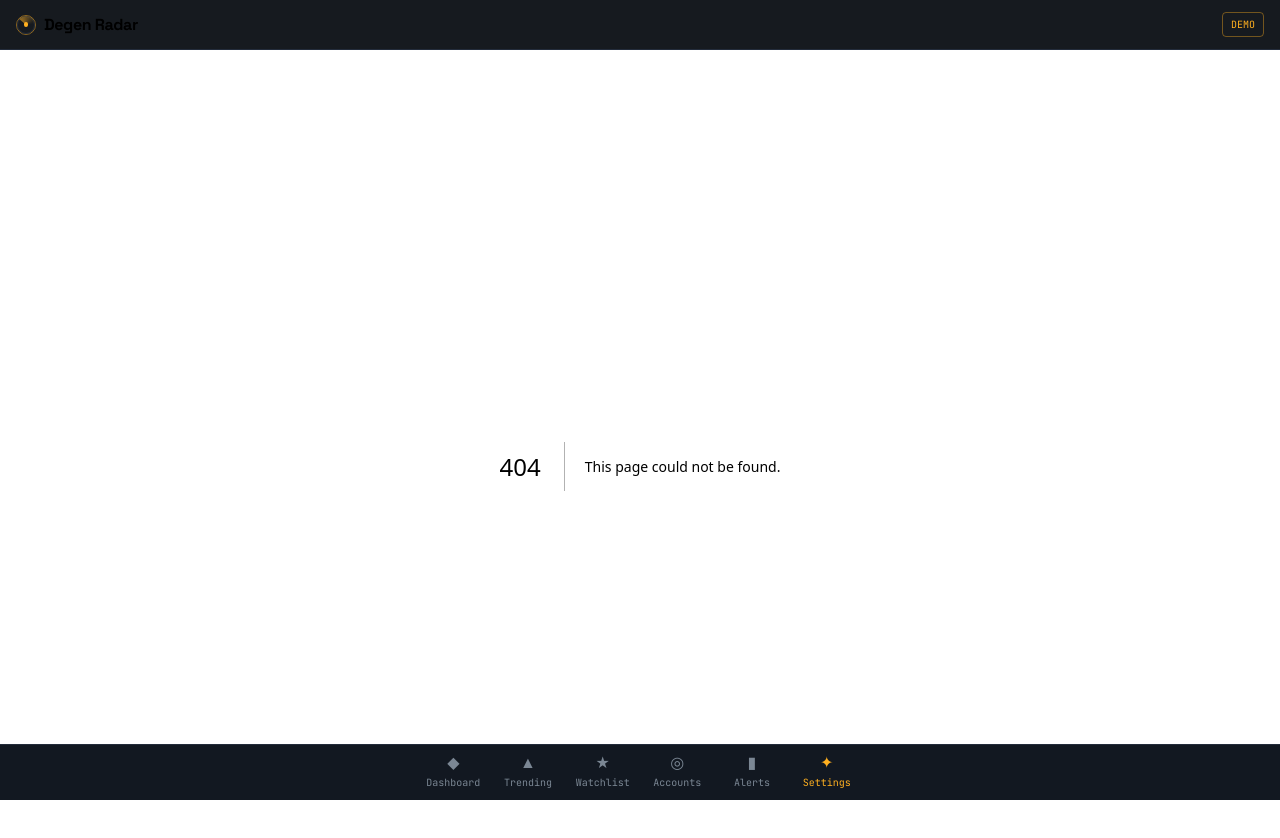
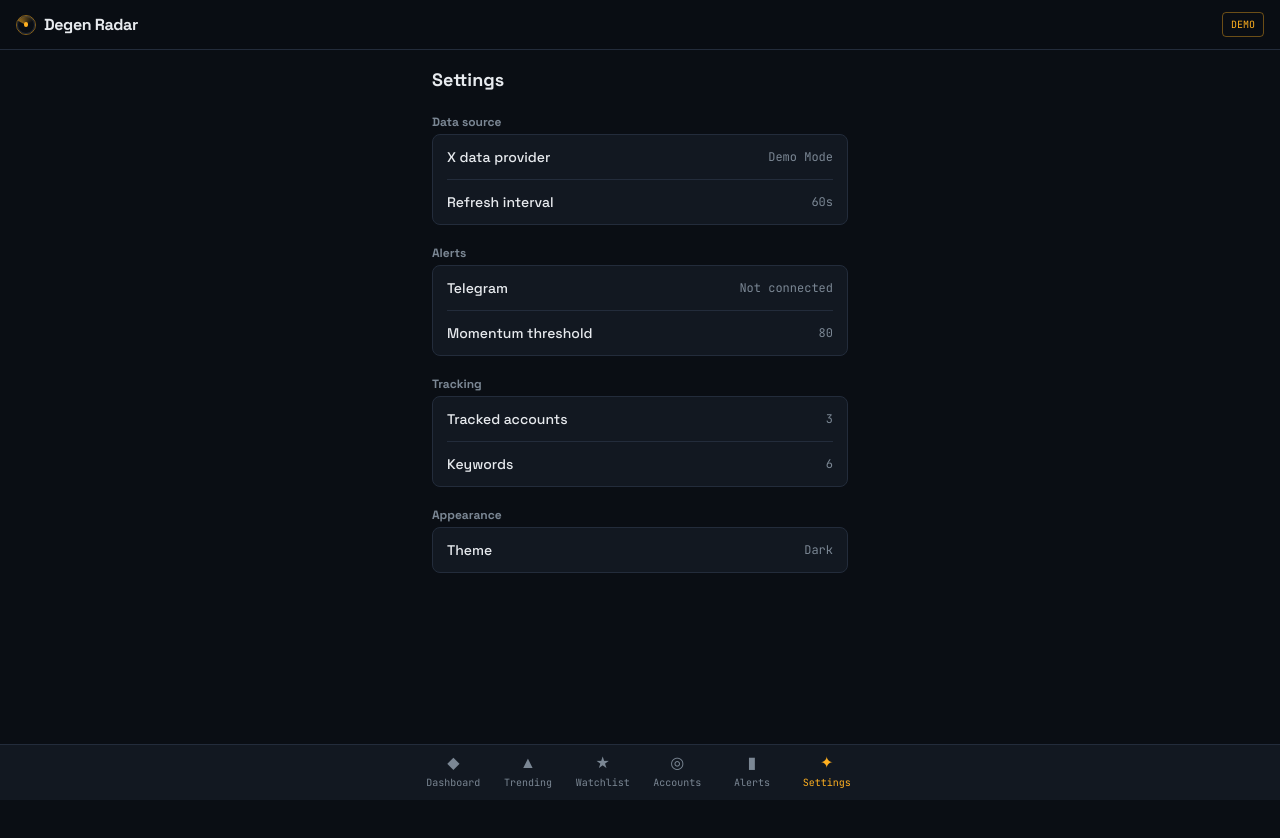
Before and after one commit to bigmayor16/Degen-radar, a Next.js app: page /settings in a window 1280 px wide. Before the commit this address had no page. Shown: the top 838 px of the page. After the commit the page ends 800 px from the top, so only its background shows below. Built offline with nearby package versions, Linux system fonts and the light colour scheme.

Commit message:
Add SettingsPage component with Row subcomponent

```diff
--- /dev/null
+++ b/app/settings/page.tsx
@@ -0,0 +1,39 @@
+function Row({ label, value }: { label: string; value: string }) {
+  return (
+    <div className="flex items-center justify-between py-3 border-b border-line last:border-0">
+      <span className="text-sm">{label}</span>
+      <span className="text-xs font-mono text-muted">{value}</span>
+    </div>
+  );
+}
+
+export default function SettingsPage() {
+  return (
+    <div>
+      <h1 className="text-lg font-bold mb-4">Settings</h1>
+
+      <h2 className="text-xs font-bold text-muted mb-1 mt-5">Data source</h2>
+      <div className="rounded-lg border border-line bg-panel px-3.5">
+        <Row label="X data provider" value="Demo Mode" />
+        <Row label="Refresh interval" value="60s" />
+      </div>
+
+      <h2 className="text-xs font-bold text-muted mb-1 mt-5">Alerts</h2>
+      <div className="rounded-lg border border-line bg-panel px-3.5">
+        <Row label="Telegram" value="Not connected" />
+        <Row label="Momentum threshold" value="80" />
+      </div>
+
+      <h2 className="text-xs font-bold text-muted mb-1 mt-5">Tracking</h2>
+      <div className="rounded-lg border border-line bg-panel px-3.5">
+        <Row label="Tracked accounts" value="3" />
+        <Row label="Keywords" value="6" />
+      </div>
+
+      <h2 className="text-xs font-bold text-muted mb-1 mt-5">Appearance</h2>
+      <div className="rounded-lg border border-line bg-panel px-3.5">
+        <Row label="Theme" value="Dark" />
+      </div>
+    </div>
+  );
+}
```
